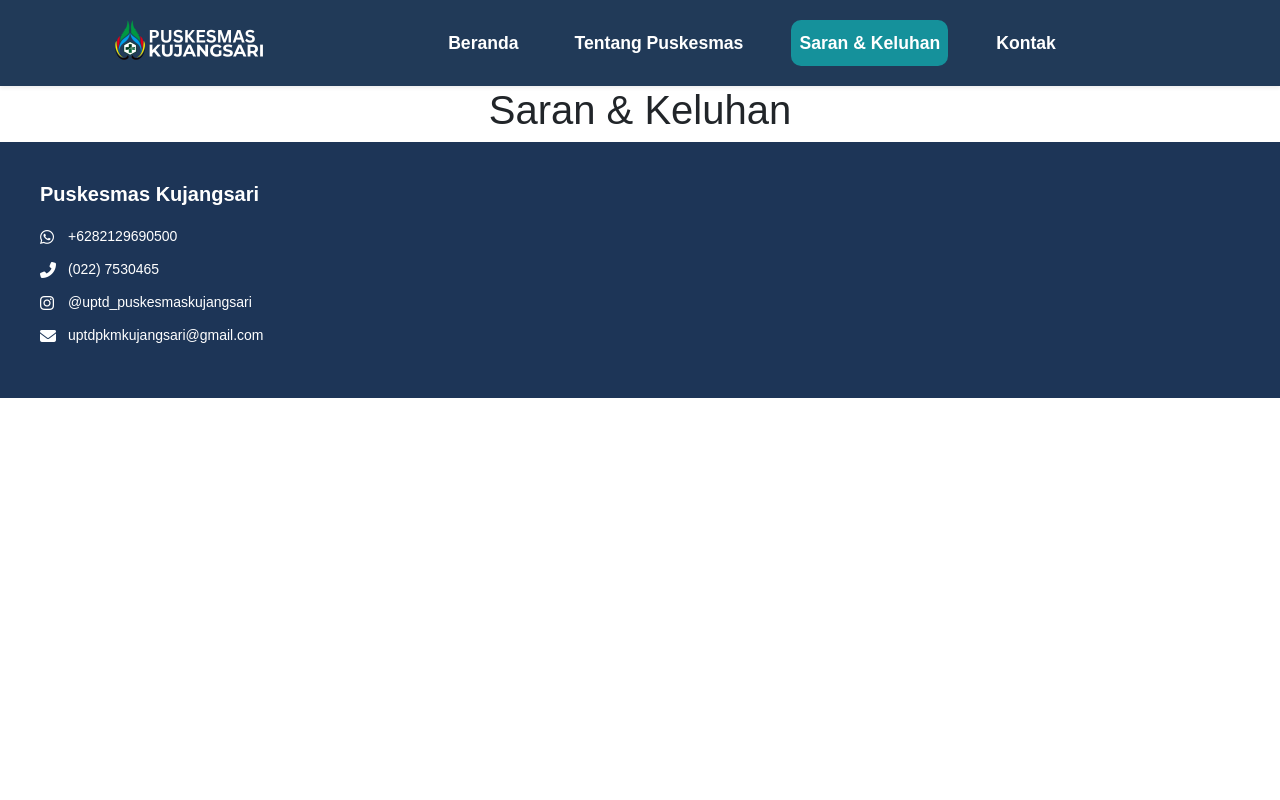
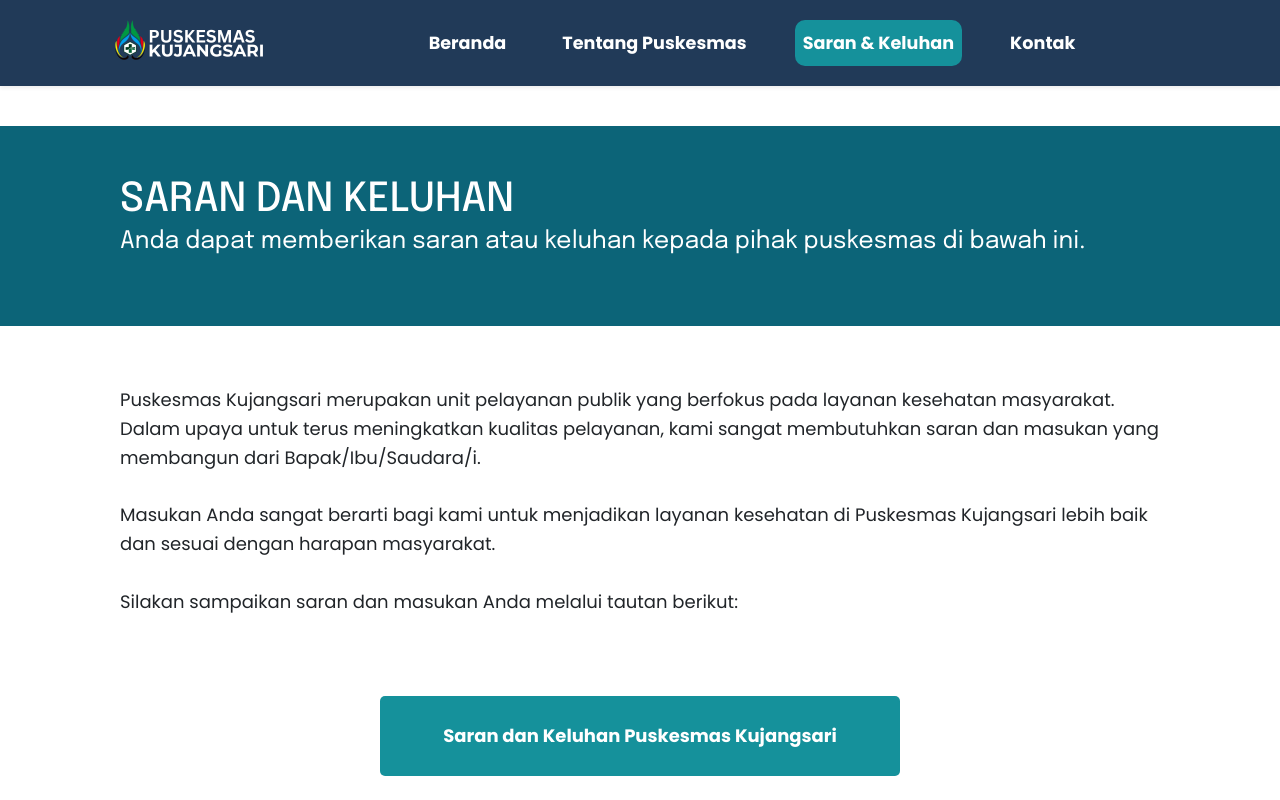
Before and after one commit to Yusufalfaa/puskesmas_kujangsari_react, a React (Create React App) app: page /saranKeluhan in a window 1280 px wide. Shown: the top 800 px of the page. Built offline with nearby package versions, Linux system fonts and the light colour scheme.

Commit message:
Saran & Keluhan

```diff
--- a/public/index.html
+++ b/public/index.html
@@ -14,6 +14,16 @@
       rel="stylesheet"
       href="https://cdnjs.cloudflare.com/ajax/libs/font-awesome/6.5.0/css/all.min.css"
     />
+
+    <!-- Font Poppins -->
+    <link rel="preconnect" href="https://fonts.googleapis.com">
+    <link rel="preconnect" href="https://fonts.gstatic.com" crossorigin>
+    <link href="https://fonts.googleapis.com/css2?family=Epilogue:ital,wght@0,100..900;1,100..900&family=Poppins:ital,wght@0,100;0,200;0,300;0,400;0,500;0,600;0,700;0,800;0,900;1,100;1,200;1,300;1,400;1,500;1,600;1,700;1,800;1,900&display=swap" rel="stylesheet">
+
+    <!-- Font Epilogue -->
+    <link rel="preconnect" href="https://fonts.googleapis.com">
+    <link rel="preconnect" href="https://fonts.gstatic.com" crossorigin>
+    <link href="https://fonts.googleapis.com/css2?family=Epilogue:ital,wght@0,100..900;1,100..900&display=swap" rel="stylesheet">
 
     <!--
       manifest.json provides metadata used when your web app is installed on a
--- a/src/App.js
+++ b/src/App.js
@@ -1,9 +1,12 @@
 import React from 'react';
 import './App.css';
 import Navbar from './components/Navbar';
+import Footer from './components/Footer';
 import { Routes, Route } from 'react-router-dom';
+
 import Beranda from './pages/Beranda/Beranda';
-import Footer from './components/Footer';
+import SaranKeluhan from './pages/sarankeluhan/SaranKeluhan';
+
 
 function App() {
   return (
@@ -12,7 +15,7 @@
       <Routes>
         <Route path="/" element={<Beranda />} />
         <Route path="/tentangPuskesmas" element={<h1>Tentang Puskesmas</h1>} />
-        <Route path="/saranKeluhan" element={<h1>Saran & Keluhan</h1>} />
+        <Route path="/saranKeluhan" element={<SaranKeluhan />} />
         <Route path="/kontak" element={<h1>Kontak</h1>} />
         <Route path="/layanan/:id" element={<h1>Layanan Detail</h1>} />
       </Routes>
--- a/src/components/TenagaMedis.css
+++ b/src/components/TenagaMedis.css
@@ -84,7 +84,16 @@
   z-index: 1;
   border-radius: 5px;
   margin: 0 10px;
+  height: 48px;
+  display: flex;
+  align-items: center;
+  justify-content: center;
 }
+
+.tenaga-carousel-button i {
+  font-size: 1.5rem;
+}
+
 
 .tenaga-popup-overlay {
   position: fixed;
--- a/src/pages/Beranda/Beranda.css
+++ b/src/pages/Beranda/Beranda.css
@@ -1,4 +1,8 @@
 /*Beranda.css*/
+body {
+  font-family: 'Poppins', sans-serif;
+}
+
 
 /*Section Layanan*/
 .layanan-section {
--- /dev/null
+++ b/src/pages/sarankeluhan/SaranKeluhan.css
@@ -0,0 +1,98 @@
+/* Banner */
+.banner {
+    background-color: #0C6478;
+    height: 200px;
+    margin-top: 40px;
+    padding: 0px 120px;
+    color: white;
+    text-align: center;
+    display: flex;
+    flex-direction: column;
+    justify-content: center;
+    text-align: left;
+  }
+
+  .banner h1 {
+    font-size: 40px;
+    margin: 0;
+    font-family: 'Epilogue', sans-serif;
+  }
+
+  .banner p {
+    font-size: 24px;
+    font-family: 'Epilogue', sans-serif;
+  }
+
+  /* Button */
+  .btn-saran {
+    background-color: #15919B;
+    color: white;
+    border: none;
+    width: 50%;
+    height: 80px;
+    font-size: 18px;
+    cursor: pointer;
+    border-radius: 5px;
+    transition: background-color 0.3s ease;
+    display: block;
+    margin: 80px auto;
+    font-family: 'Poppins', sans-serif;
+    font-weight: bold;
+  }
+
+  .btn-saran:hover {
+    background-color: #126f77;
+  }
+
+  /* Responsif untuk layar dengan lebar kurang dari 768px (tablet & smartphone) */
+  @media (max-width: 768px) {
+    .banner {
+      padding-left: 20px;
+      text-align: center;
+    }
+
+    .banner h1 {
+      font-size: 32px;
+    }
+
+    .banner p {
+      font-size: 20px;
+    }
+
+    .btn-saran {
+      font-size: 16px;
+      width: 70%; /* Menyesuaikan lebar menjadi 70% pada perangkat lebih kecil */
+      height: 70px; /* Menyesuaikan tinggi tombol */
+      padding: 8px 16px;
+    }
+  }
+
+  /* Responsif untuk layar dengan lebar kurang dari 480px (smartphone) */
+  @media (max-width: 480px) {
+    .banner h1 {
+      font-size: 28px;
+    }
+
+    .banner p {
+      font-size: 18px;
+    }
+
+    .btn-saran {
+      font-size: 14px;
+      width: 80%; /* Menyesuaikan lebar menjadi 80% pada perangkat smartphone */
+      height: 60px; /* Menyesuaikan tinggi tombol */
+      padding: 6px 12px;
+    }
+  }
+
+  /* Konten */
+  .content {
+    padding: 60px 120px;
+    font-family: 'Epilogue', sans-serif;
+    line-height: 1.6;
+    text-align: justify;
+  }
+
+  .content p {
+    font-size: 18px;
+  }
--- /dev/null
+++ b/src/pages/sarankeluhan/SaranKeluhan.jsx
@@ -0,0 +1,34 @@
+import React from 'react';
+import './SaranKeluhan.css';
+
+const SaranKeluhan = () => {
+  return (
+    <div>
+      <div className="banner">
+        <h1>SARAN DAN KELUHAN</h1>
+        <p>Anda dapat memberikan saran atau keluhan kepada pihak puskesmas di bawah ini.</p>
+      </div>
+
+      <div className="content">
+        <p>
+          Puskesmas Kujangsari merupakan unit pelayanan publik yang berfokus pada layanan kesehatan masyarakat.
+          Dalam upaya untuk terus meningkatkan kualitas pelayanan, kami sangat membutuhkan saran dan masukan yang membangun
+          dari Bapak/Ibu/Saudara/i.
+          <br /><br />
+          Masukan Anda sangat berarti bagi kami untuk menjadikan layanan kesehatan di Puskesmas Kujangsari lebih baik
+          dan sesuai dengan harapan masyarakat.
+          <br /><br />
+          Silakan sampaikan saran dan masukan Anda melalui tautan berikut:
+        </p>
+
+        <button className="btn-saran">Saran dan Keluhan Puskesmas Kujangsari</button>
+
+        <p>
+          Terima kasih atas partisipasi dan perhatian Anda. Masukan yang diberikan akan kami tindak lanjuti demi perbaikan layanan yang berkelanjutan.
+        </p>
+      </div>
+    </div>
+  );
+};
+
+export default SaranKeluhan;
```
Also changed, not shown: src/pages/TentangPuskesmas/TentangPuskesmas.css (added), src/pages/TentangPuskesmas/TentangPuskesmas.jsx (added).
